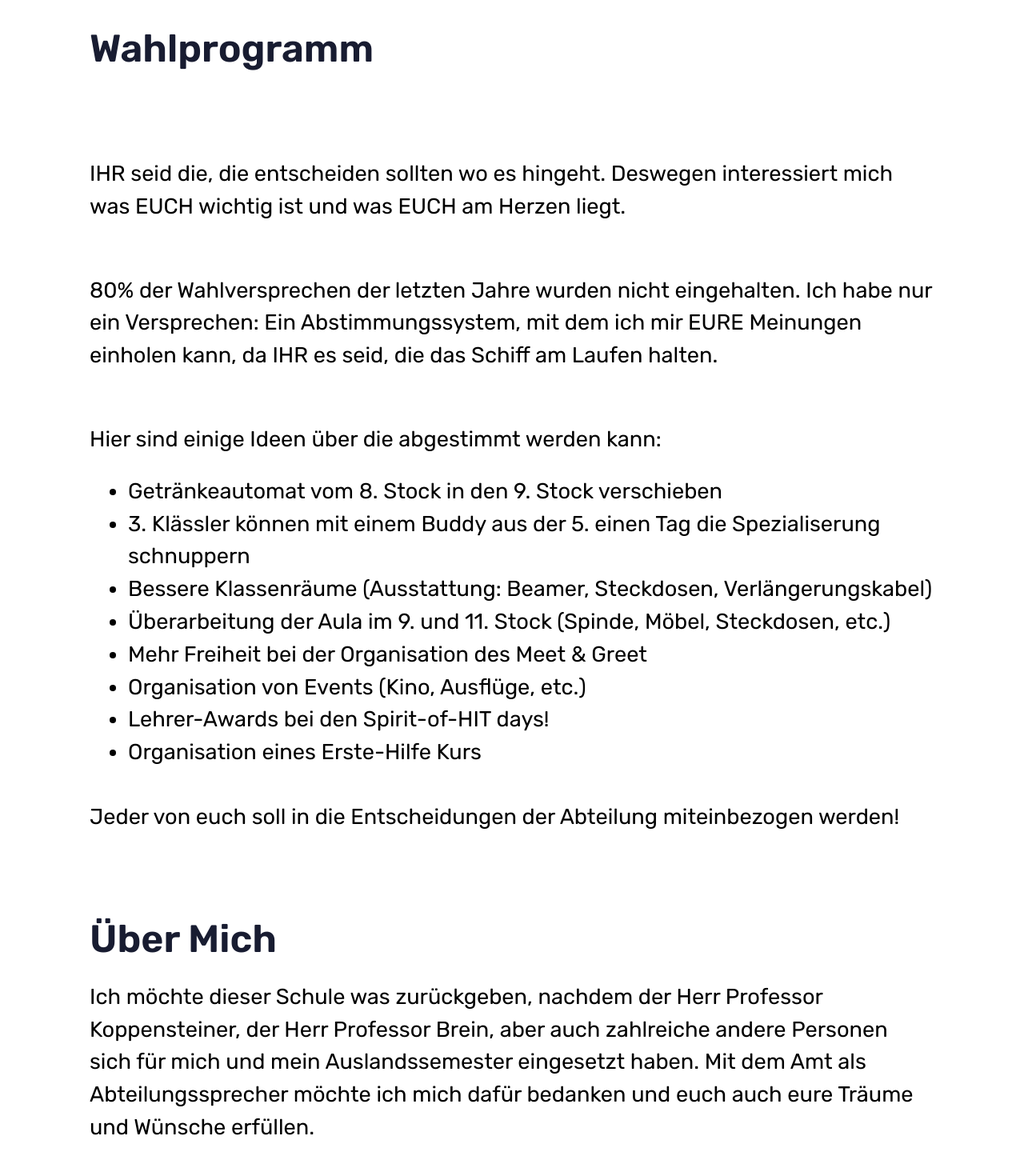
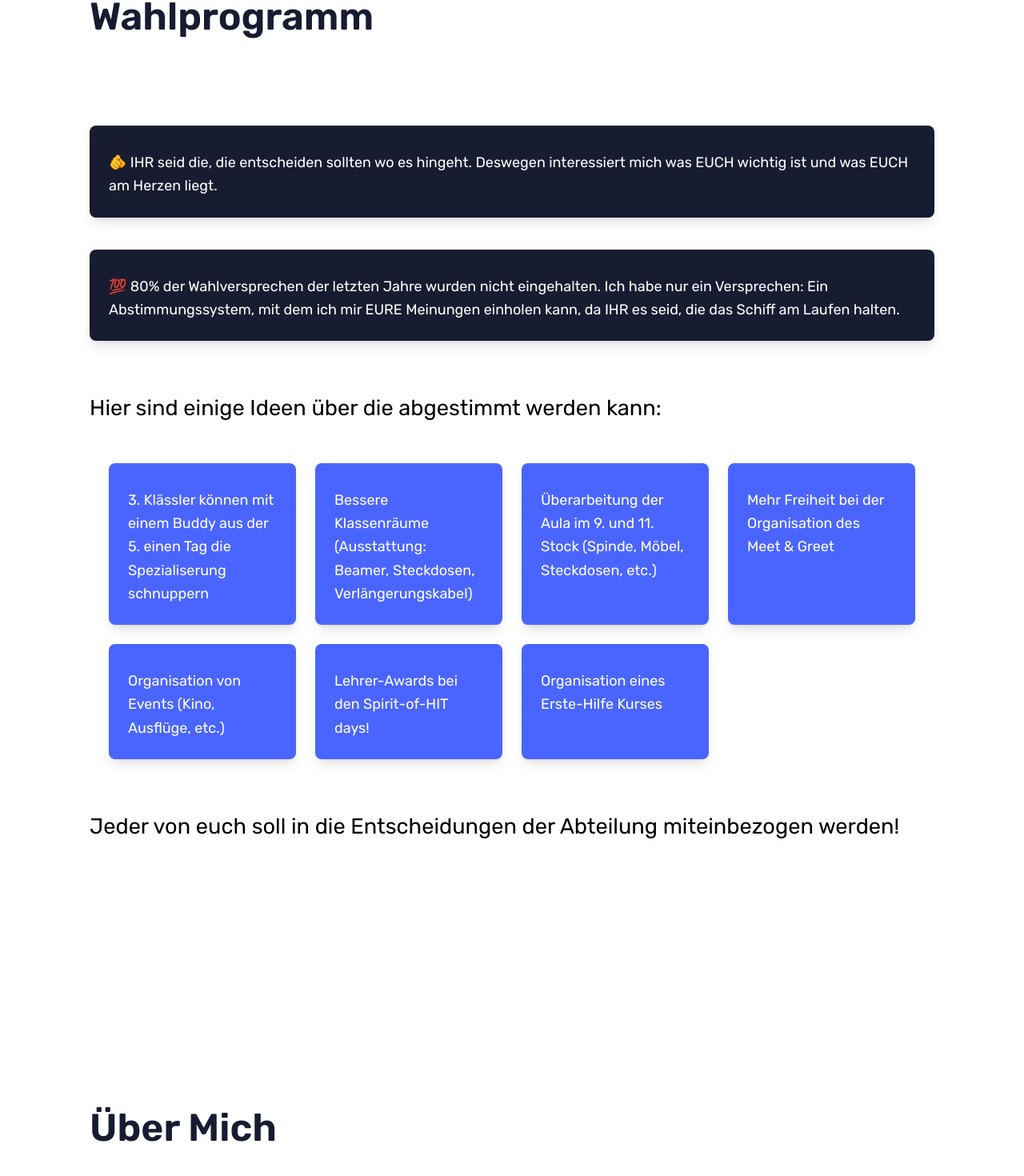
Before and after one commit to Markus-Stuppnig/Website, a Next.js app: page /representative in a window 1280 px wide. Shown: the part 940-2410 px from the top of the page at 80% size. Built offline with nearby package versions, Linux system fonts and the light colour scheme.

Commit message:
Update Merge Issue Resolved

```diff
--- a/app/(pages)/representative/page.tsx
+++ b/app/(pages)/representative/page.tsx
@@ -1,5 +1,16 @@
+import SectionHeading from "@/components/miscellaneous/SectionHeading";
 import SectionDivider from "@/components/miscellaneous/SectionDivider";
-import SectionHeading from "@/components/miscellaneous/SectionHeading";
+import Card from "@/components/miscellaneous/Card";
+
+const cardData = [
+  "3. Klässler können mit einem Buddy aus der 5. einen Tag die Spezialiserung schnuppern",
+  "Bessere Klassenräume (Ausstattung: Beamer, Steckdosen, Verlängerungskabel)",
+  "Überarbeitung der Aula im 9. und 11. Stock (Spinde, Möbel, Steckdosen, etc.)",
+  "Mehr Freiheit bei der Organisation des Meet & Greet",
+  "Organisation von Events (Kino, Ausflüge, etc.)",
+  "Lehrer-Awards bei den Spirit-of-HIT days!",
+  "Organisation eines Erste-Hilfe Kurses"
+]
 
 export default function AbteilungssprecherPage() {
   return (
@@ -46,22 +57,40 @@ export default function AbteilungssprecherPage() {
         <p className="italic text-lg">- Abraham Lincoln</p>
 
         <div className="flex flex-col h-full mx-[1rem] md:mx-[7rem]">
-          <SectionHeading className="text-black text-[2rem] md:text-[3rem] font-semibold mb-5 mt-10">
+          <SectionHeading
+            className="text-[1.8rem] md:text-[3.5rem] font-semibold mb-5 text-black"
+          >
             Wahlprogramm
           </SectionHeading>
 
-          <p className="text-[1.2rem] md:text-[1.7rem] md:mt-[5rem]">
-            IHR seid die, die entscheiden sollten wo es hingeht. Deswegen
-            interessiert mich was EUCH wichtig ist und was EUCH am Herzen liegt.
-          </p>
-          <br />
 
-          <p className="text-[1.2rem] md:text-[1.7rem] md:mt-[2.5rem]">
-            80% der Wahlversprechen der letzten Jahre wurden nicht eingehalten.
-            Ich habe nur ein Versprechen: Ein Abstimmungssystem, mit dem ich mir
-            EURE Meinungen einholen kann, da IHR es seid, die das Schiff am
-            Laufen halten.
-          </p>
+          <div className="">
+
+            <div className="text-[1.2rem] md:text-[1.7rem] md:mt-[5rem]">
+
+              <Card
+                description="🫵 IHR seid die, die entscheiden sollten wo es hingeht. Deswegen
+                    interessiert mich was EUCH wichtig ist und was EUCH am Herzen liegt."
+                colorBg="bg-black"
+                colorTxt="text-white">
+
+              </Card>
+            </div>
+
+
+            <div className="text-[1.2rem] md:text-[1.7rem] md:mt-[2.5rem]">
+              <Card description="💯 80% der Wahlversprechen der letzten Jahre wurden nicht eingehalten.
+                Ich habe nur ein Versprechen: Ein Abstimmungssystem, mit dem ich mir
+                EURE Meinungen einholen kann, da IHR es seid, die das Schiff am
+                Laufen halten."
+                colorBg="bg-black"
+                colorTxt="text-white">
+
+              </Card>
+
+            </div>
+          </div>
+
           <br />
 
           <p className="text-[1.2rem] md:text-[1.7rem] md:mt-[2.5rem]">
@@ -69,44 +98,40 @@ export default function AbteilungssprecherPage() {
           </p>
           <br />
 
-          <ul className="list-disc text-[1.2rem] md:text-[1.7rem] ml-[2rem] md:ml-[3rem]">
-            <li>Getränkeautomat vom 8. Stock in den 9. Stock verschieben</li>
-            <li>
-              3. Klässler können mit einem Buddy aus der 5. einen Tag die
-              Spezialiserung schnuppern
-            </li>
-            <li>
-              Bessere Klassenräume (Ausstattung: Beamer, Steckdosen,
-              Verlängerungskabel)
-            </li>
-            <li>
-              Überarbeitung der Aula im 9. und 11. Stock (Spinde, Möbel,
-              Steckdosen, etc.)
-            </li>
-            <li>Mehr Freiheit bei der Organisation des Meet & Greet</li>
-            <li>Organisation von Events (Kino, Ausflüge, etc.)</li>
-            <li>Lehrer-Awards bei den Spirit-of-HIT days!</li>
-            <li>Organisation eines Erste-Hilfe Kurs</li>
-          </ul>
+          <div className="grid grid-cols-1 sm:grid-cols-2 md:grid-cols-3 lg:grid-cols-4 gap-6 p-6">
+          {cardData.map((description, index) => (
+            <Card key={index} description={description} colorBg="bg-secondary" colorTxt="text-white"/>
+          ))}
+
+          </div>
 
           <p className="text-[1.2rem] md:text-[1.7rem] md:mt-[2.5rem]">
             Jeder von euch soll in die Entscheidungen der Abteilung
             miteinbezogen werden!
           </p>
 
-          <SectionHeading className="text-black text-[2rem] md:text-[3rem] font-semibold mt-[3rem] md:mt-[6rem]">
+          <SectionDivider />
+          <SectionHeading
+            className="text-[1.8rem] md:text-[3.5rem] font-semibold mb-5 text-black"
+          >
             Über mich
           </SectionHeading>
-          <p className="text-[1.2rem] md:text-[1.7rem] mt-[1rem] mb-[3rem] md:mb-[7rem]">
-            Ich möchte dieser Schule was zurückgeben, nachdem der Herr Professor
-            Koppensteiner, der Herr Professor Brein, aber auch zahlreiche andere
-            Personen sich für mich und mein Auslandssemester eingesetzt haben.
-            Mit dem Amt als Abteilungssprecher möchte ich mich dafür bedanken
-            und euch auch eure Träume und Wünsche erfüllen.
+          <div className="mt-10">
+            <p className="text-[1.2rem] md:text-[1.7rem] mb-6">
+              <span className="text-primary font-bold text-[1.5rem] md:text-[2rem]">„Ich möchte etwas zurückgeben“</span> – Besonders an Personen wie Herrn Professor Koppensteiner, der mich auf meinem Weg unterstützt hat.
+            </p>
+            <p className="text-[1.2rem] md:text-[1.7rem] mb-6">
+              Diese Unterstützung hat mich motiviert, eure <span className="text-secondary font-bold">Wünsche und Träume</span> in die Tat umzusetzen. Deshalb kandidiere ich für das Amt des Abteilungssprechers.
+            </p>
+          </div>
+
+
+          <p className="text-[1.2rem] md:text-[1.7rem] mt-10">
+          💡 <span className="font-semibold">Mein Ziel:</span> Die Schule durch Engagement und gute Ideen zu einem noch besseren Ort zu machen.
           </p>
+
         </div>
       </section>
-      <SectionDivider />
     </main>
   );
 }
--- a/components/Projects/ProjectCard.tsx
+++ b/components/Projects/ProjectCard.tsx
@@ -21,7 +21,7 @@ export default function ProjectCard({
           <div className="col-span-3 md:col-span-2 bg-secondary text-white py-[6rem] grid grid-cols-12 md:rounded-r-3xl">
             <div className="col-start-2 md:col-start-3 col-span-10 md:col-span-8 flex flex-col">
               <Link href={project.link} target="_blank">
-                <SectionHeading className="text-white font-semibold mb-5">
+                <SectionHeading className="text-white font-semibold mb-5 hover:text-black duration-100">
                   {project.title}
                 </SectionHeading>
               </Link>
@@ -35,7 +35,7 @@ export default function ProjectCard({
                   />
                   <Progressbar
                     number={project.progress}
-                    colorDone={"bg-primary"}
+                    colorDone={"bg-black"}
                     colorNot={"#fff"}
                     height={"[1.5rem]"}
                     opacityDone={"40"}
@@ -52,7 +52,7 @@ export default function ProjectCard({
           <div className="col-span-3 md:col-start-2 md:col-span-2 bg-secondary text-white py-[6rem] grid grid-cols-12 md:rounded-l-3xl">
             <div className="col-start-2 md:col-start-3 col-span-10 md:col-span-8 flex flex-col">
               <Link href={project.link} target="_blank">
-                <SectionHeading className="text-white font-semibold mb-5">
+                <SectionHeading className="text-white font-semibold mb-5 hover:text-black duration-100">
                   {project.title}
                 </SectionHeading>
               </Link>
@@ -66,7 +66,7 @@ export default function ProjectCard({
                   />
                   <Progressbar
                     number={project.progress}
-                    colorDone={"bg-primary"}
+                    colorDone={"bg-black"}
                     colorNot={"#fff"}
                     height={"[1.5rem]"}
                     opacityDone={"40"}
--- a/components/Projects/Projects.tsx
+++ b/components/Projects/Projects.tsx
@@ -8,7 +8,7 @@ export default function Projects() {
   return (
     <section id="projects" className="mt-[5rem]">
       <div className="grid grid-cols-12 h-[30rem]">
-        <div className="col-span-12 md:col-start-4 md:col-span-9 bg-secondary py-[10rem] md:rounded-l-3xl grid grid-cols-12">
+        <div className="col-span-12 md:col-start-4 md:col-span-9 bg-black py-[10rem] md:rounded-l-3xl grid grid-cols-12">
           <div className="text-center col-start-2 col-span-10 md:col-start-3 md:col-span-5 flex flex-col items-center justify-center">
             <SectionHeading className="text-white font-semibold mb-5 hover:underline duration-300">
               Projects
```
